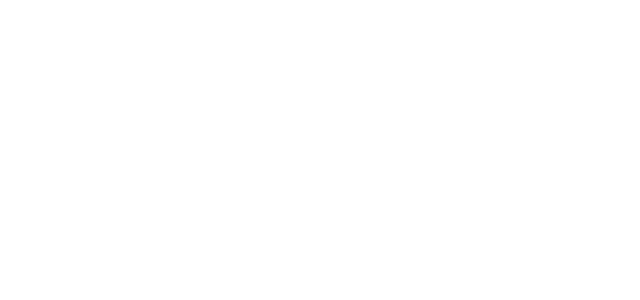
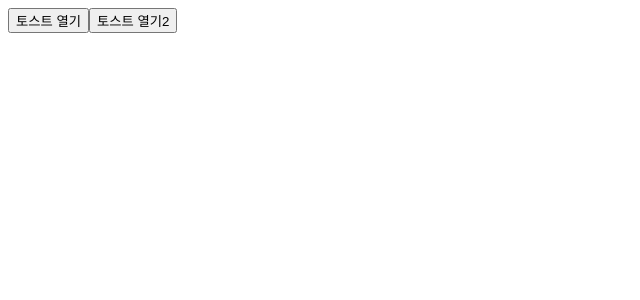
Before and after one commit to KumJungMin/v-simple-toast, a Vue app: page / in a window 1280 px wide. Shown: the top 300 px of the page, without its empty margins (0-640 px from the left). Built offline with nearby package versions, Linux system fonts and the light colour scheme.

Commit message:
feat: update sample code

```diff
--- a/src/App.vue
+++ b/src/App.vue
@@ -1,6 +1,18 @@
+<template>
+  <div>
+    <Toast mode="stack" />
+    <!-- <Toast mode="sequential" /> -->
+
+    <button @click="showToast">토스트 열기</button>
+    <button @click="showToast">토스트 열기2</button>
+  </div>
+</template>
+
 <script setup lang="ts">
+import { useToast } from './@lib/toast/composables/useToast';
+
+
+function showToast(): void {
+  useToast().add('안녕하세요! 토스트 메시지입니다.');
+}
 </script>
-
-<template>
-  <div></div>
-</template>
```
